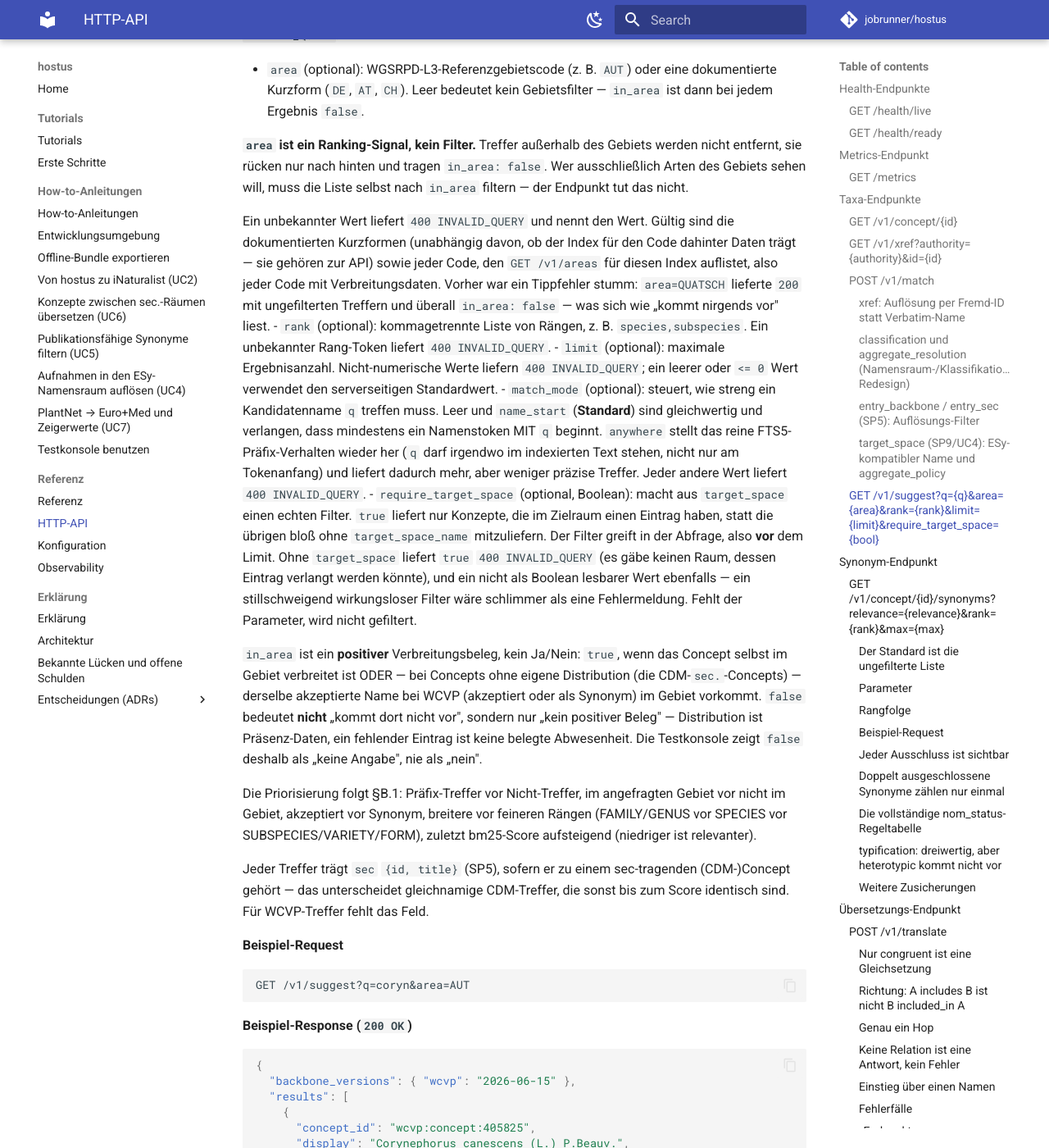
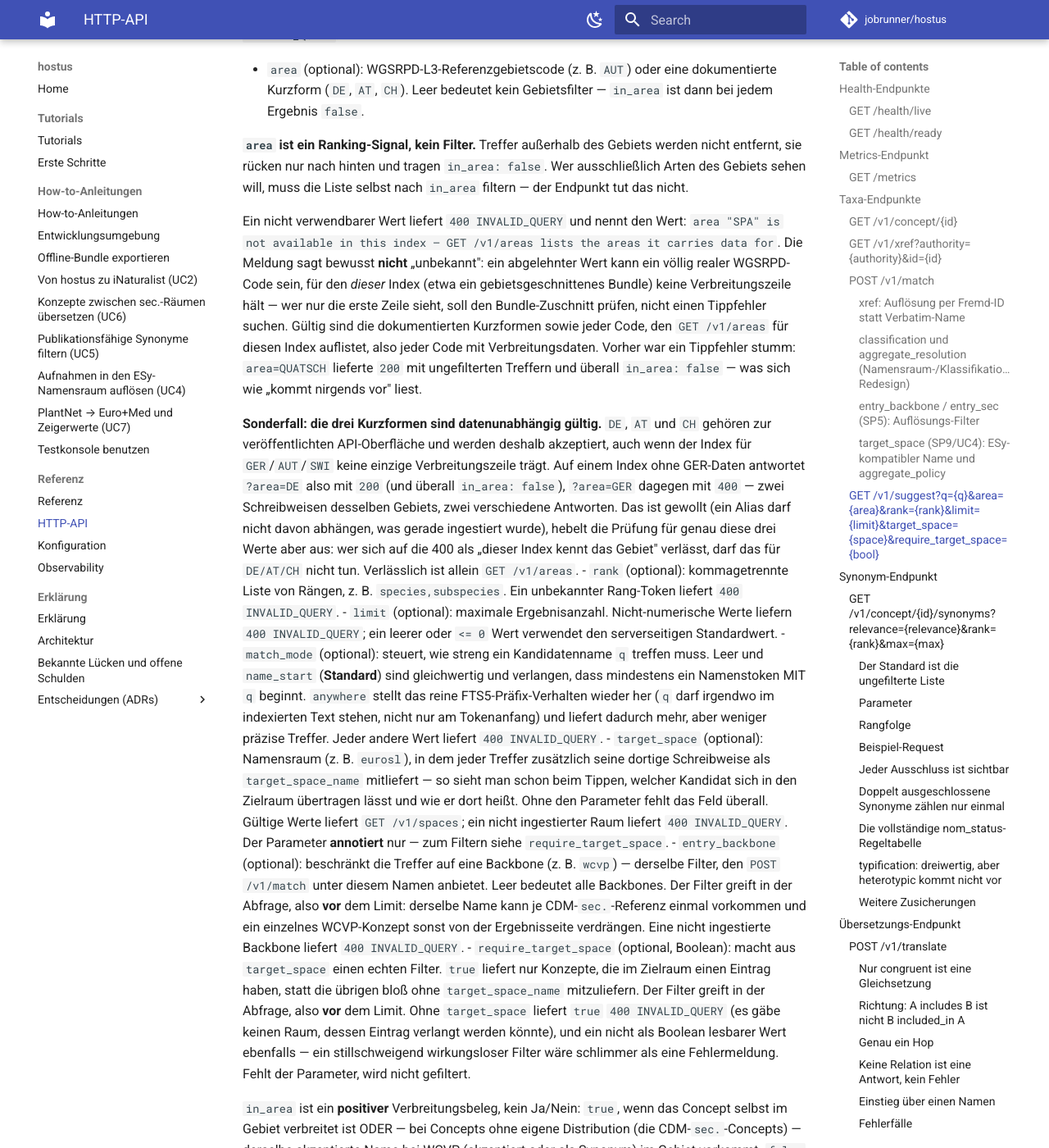
Before and after one commit to jobrunner/hostus, an MkDocs documentation site: the page built from docs/reference/http-api.md, in a window 1280 px wide and 1400 px high, scrolled down 8561 px. Shown: the whole window at 82% size. Built offline with MkDocs 1.6.1 and Material for MkDocs 9.7.7, drawn with Linux system fonts in a browser that asks for light colours; comment, search, counter and statistics services are not loaded; some of the changed text lies outside the part shown.

Commit message:
fix(http): Gebiets-Fehlermeldung praezisieren, Alias-Sonderfall und Suggest-Parameter dokumentieren
Review-Nachbesserungen zu 20d0088.

- Die Ablehnung eines Gebiets behauptet keine Nichtexistenz mehr:
  'area "SPA" is not available in this index — GET /v1/areas lists the areas
  it carries data for'. Ein abgelehnter Wert kann ein realer WGSRPD-Code sein,
  fuer den dieser Index (z. B. ein gebietsgeschnittenes Bundle) keine
  Verbreitungszeile haelt; wer nur den ersten Teilsatz sieht, soll den
  Bundle-Zuschnitt pruefen statt einen Tippfehler zu suchen. Der Sentinel-Text
  von application.ErrUnknownArea zieht nach.
- Der Alias-Sonderfall ist dokumentiert: DE/AT/CH sind datenunabhaengig
  gueltig, also liefert ?area=DE auf einem Index ohne GER-Daten 200, ?area=GER
  aber 400 — verlaessliche Auskunft gibt allein GET /v1/areas.
- Suggest-Doku ergaenzt um target_space, entry_backbone und target_space_name.
- Veraltete Doc-Kommentare nachgezogen: der Port verweist fuer die
  Alias-Aufloesung auf domain.AreaCodes statt auf den SQLite-Adapter, und
  bundle.go nennt nicht mehr die verschwundene Konstante wgsrpdGermanyL3.

Claude-Session: https://claude.ai/code/session_018Cicowvzjp4tefpBULgxiJ

```diff
--- a/docs/reference/http-api.md
+++ b/docs/reference/http-api.md
@@ -414,7 +414,7 @@ POST /v1/match
   oder ein falsy-Wert dürfte **nie** als „nicht relevant" gelesen werden —
   genau dieser Fehlschluss ist der von UC4 gefürchtete False Negative.
 
-### `GET /v1/suggest?q={q}&area={area}&rank={rank}&limit={limit}&require_target_space={bool}`
+### `GET /v1/suggest?q={q}&area={area}&rank={rank}&limit={limit}&target_space={space}&require_target_space={bool}`
 
 Autosuggest-Endpunkt für ein Frontend-Eingabefeld: ein FTS5-Präfix-Treffer
 über den lokalen Index, optional nach Referenzgebiet und Rang gefiltert,
@@ -430,13 +430,29 @@ leer (auch nur Leerzeichen), liefert der Endpunkt `400 INVALID_QUERY`.
   `in_area: false`. Wer ausschließlich Arten des Gebiets sehen will, muss die
   Liste selbst nach `in_area` filtern — der Endpunkt tut das nicht.
 
-  Ein unbekannter Wert liefert `400 INVALID_QUERY` und nennt den Wert.
-  Gültig sind die dokumentierten Kurzformen (unabhängig davon, ob der Index
-  für den Code dahinter Daten trägt — sie gehören zur API) sowie jeder Code,
-  den `GET /v1/areas` für diesen Index auflistet, also jeder Code mit
+  Ein nicht verwendbarer Wert liefert `400 INVALID_QUERY` und nennt den Wert:
+  `area "SPA" is not available in this index — GET /v1/areas lists the areas
+  it carries data for`. Die Meldung sagt bewusst **nicht** „unbekannt": ein
+  abgelehnter Wert kann ein völlig realer WGSRPD-Code sein, für den *dieser*
+  Index (etwa ein gebietsgeschnittenes Bundle) keine Verbreitungszeile hält —
+  wer nur die erste Zeile sieht, soll den Bundle-Zuschnitt prüfen, nicht einen
+  Tippfehler suchen. Gültig sind die dokumentierten Kurzformen sowie jeder
+  Code, den `GET /v1/areas` für diesen Index auflistet, also jeder Code mit
   Verbreitungsdaten. Vorher war ein Tippfehler stumm: `area=QUATSCH` lieferte
   `200` mit ungefilterten Treffern und überall `in_area: false` — was sich
   wie „kommt nirgends vor" liest.
+
+  **Sonderfall: die drei Kurzformen sind datenunabhängig gültig.** `DE`, `AT`
+  und `CH` gehören zur veröffentlichten API-Oberfläche und werden deshalb
+  akzeptiert, auch wenn der Index für `GER`/`AUT`/`SWI` keine einzige
+  Verbreitungszeile trägt. Auf einem Index ohne GER-Daten antwortet
+  `?area=DE` also mit `200` (und überall `in_area: false`), `?area=GER`
+  dagegen mit `400` — zwei Schreibweisen desselben Gebiets, zwei
+  verschiedene Antworten. Das ist gewollt (ein Alias darf nicht davon
+  abhängen, was gerade ingestiert wurde), hebelt die Prüfung für genau diese
+  drei Werte aber aus: wer sich auf die 400 als „dieser Index kennt das
+  Gebiet" verlässt, darf das für `DE/AT/CH` nicht tun. Verlässlich ist
+  allein `GET /v1/areas`.
 - `rank` (optional): kommagetrennte Liste von Rängen, z. B.
   `species,subspecies`. Ein unbekannter Rang-Token liefert `400
   INVALID_QUERY`.
@@ -450,6 +466,19 @@ leer (auch nur Leerzeichen), liefert der Endpunkt `400 INVALID_QUERY`.
   indexierten Text stehen, nicht nur am Tokenanfang) und liefert dadurch
   mehr, aber weniger präzise Treffer. Jeder andere Wert liefert `400
   INVALID_QUERY`.
+- `target_space` (optional): Namensraum (z. B. `eurosl`), in dem jeder Treffer
+  zusätzlich seine dortige Schreibweise als `target_space_name` mitliefert —
+  so sieht man schon beim Tippen, welcher Kandidat sich in den Zielraum
+  übertragen lässt und wie er dort heißt. Ohne den Parameter fehlt das Feld
+  überall. Gültige Werte liefert `GET /v1/spaces`; ein nicht ingestierter Raum
+  liefert `400 INVALID_QUERY`. Der Parameter **annotiert** nur — zum Filtern
+  siehe `require_target_space`.
+- `entry_backbone` (optional): beschränkt die Treffer auf eine Backbone (z. B.
+  `wcvp`) — derselbe Filter, den `POST /v1/match` unter diesem Namen anbietet.
+  Leer bedeutet alle Backbones. Der Filter greift in der Abfrage, also **vor**
+  dem Limit: derselbe Name kann je CDM-`sec.`-Referenz einmal vorkommen und
+  ein einzelnes WCVP-Konzept sonst von der Ergebnisseite verdrängen. Eine
+  nicht ingestierte Backbone liefert `400 INVALID_QUERY`.
 - `require_target_space` (optional, Boolean): macht aus `target_space` einen
   echten Filter. `true` liefert nur Konzepte, die im Zielraum einen Eintrag
   haben, statt die übrigen bloß ohne `target_space_name` mitzuliefern. Der
@@ -471,6 +500,13 @@ Die Priorisierung folgt §B.1: Präfix-Treffer vor Nicht-Treffer, im
 angefragten Gebiet vor nicht im Gebiet, akzeptiert vor Synonym, breitere vor
 feineren Rängen (FAMILY/GENUS vor SPECIES vor SUBSPECIES/VARIETY/FORM),
 zuletzt bm25-Score aufsteigend (niedriger ist relevanter).
+
+`target_space_name` ist die Schreibweise des Concepts im angefragten
+`target_space`. Das Feld ist nur vorhanden, wenn ein Zielraum angefragt wurde
+**und** dieses Concept dort einen Eintrag hat. Die Abwesenheit ist die
+nützliche Hälfte: sie sagt, dass sich dieser Kandidat nicht in den Zielraum
+übertragen lässt — was man beim Auswählen sehen will, nicht erst danach. Wer
+solche Kandidaten gar nicht erst sehen will, setzt `require_target_space=true`.
 
 Jeder Treffer trägt `sec` `{id, title}` (SP5), sofern er zu einem
 sec-tragenden (CDM-)Concept gehört — das unterscheidet gleichnamige
```
Also changed, not shown: 8 other files.
